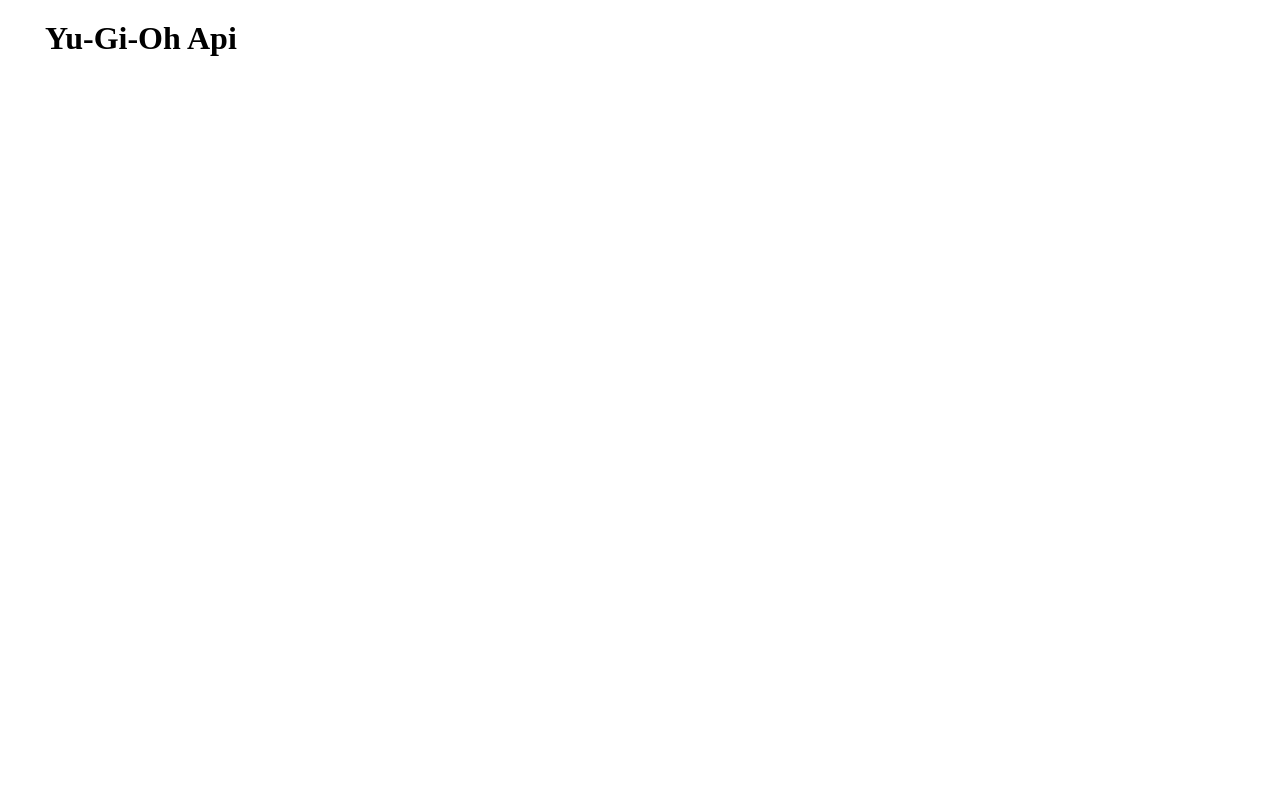
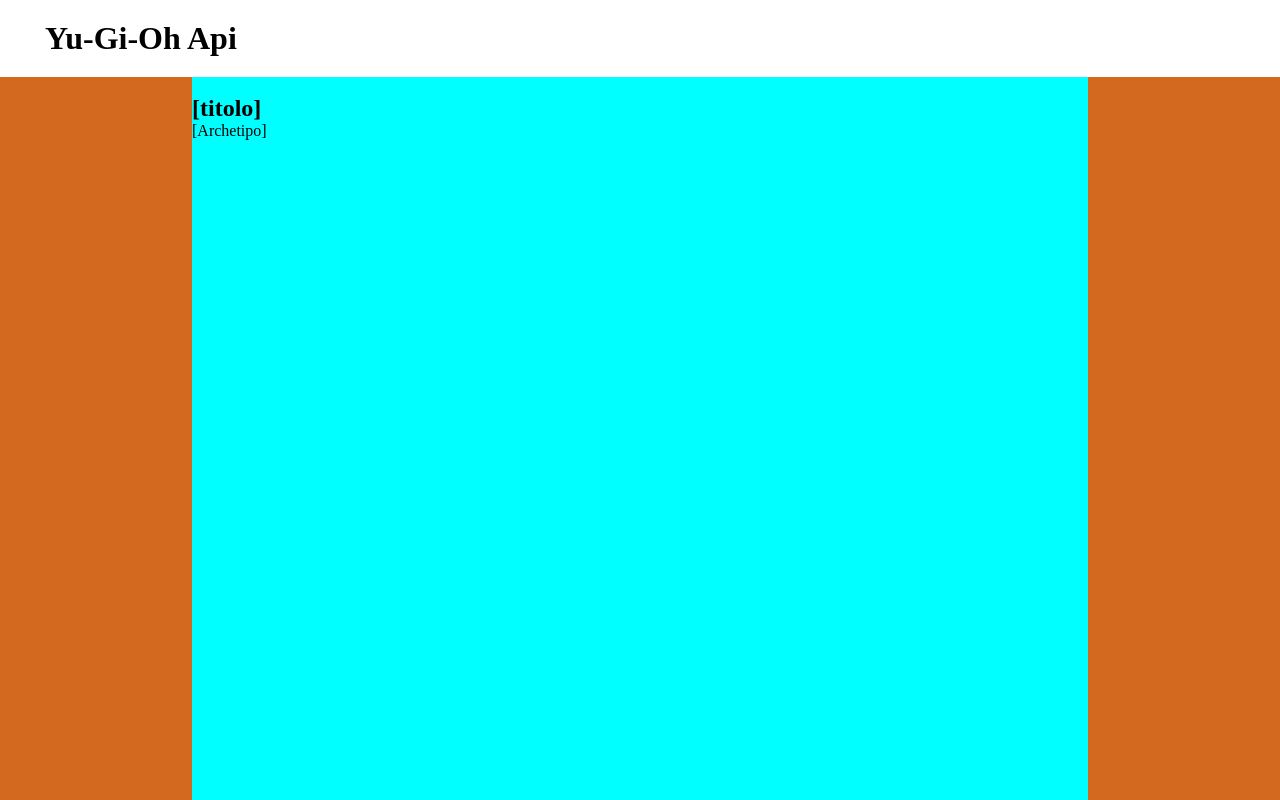
Before and after one commit to simone-danzeri/vite-yu-gi-oh, a Vue app: page / in a window 1280 px wide. Shown: the top 800 px of the page. Built offline with nearby package versions, Linux system fonts and the light colour scheme.

Commit message:
feat: base structure

```diff
--- a/src/App.vue
+++ b/src/App.vue
@@ -2,10 +2,12 @@
 import axios from 'axios';
 import { store } from './store.js';
 import AppHeader from './components/AppHeader.vue';
+import AppCardList from './components/AppCardList.vue';
 
 export default {
   components: {
-    AppHeader
+    AppHeader,
+    AppCardList
   }
 }
 
@@ -15,7 +17,7 @@
 <AppHeader></AppHeader>
 
 <main>
-
+<AppCardList></AppCardList>
 </main>
 </template>
 
--- /dev/null
+++ b/src/components/AppCardList.vue
@@ -0,0 +1,33 @@
+<script>
+import AppEachCard from './AppEachCard.vue';
+    export default {
+        name: 'AppCardList',
+        components: {
+            AppEachCard
+        }
+    }
+</script>
+
+
+<template>
+    <div class="bg-color">
+        <section class="card-container">
+            <AppEachCard></AppEachCard>
+        </section>
+    </div>
+</template>
+
+
+<style scoped lang="scss">
+.bg-color{
+    background-color: chocolate;
+
+    .card-container{
+        width: 70%;
+        margin: 0 auto;
+        background-color: aqua;
+        /* DEBUG */
+        height: 1500px;
+    }
+}
+</style>
--- /dev/null
+++ b/src/components/AppEachCard.vue
@@ -0,0 +1,32 @@
+<script>
+    export default {
+        name: 'AppEachCard'
+    }
+</script>
+
+
+<template>
+        <div class="single-card">
+        <div class="image">
+            <img src="" alt="">
+        </div>
+
+        <h2>[titolo]</h2>
+        <div>[Archetipo]</div>
+    </div>
+</template>
+
+
+<style scoped lang="scss">
+.character-card {
+    width: calc((100% / 5) - 10px);
+    text-align: center;
+    margin: 10px 5px;
+
+    .image {
+        img {
+            width: 100%;
+        }
+    }
+}
+</style>
```
